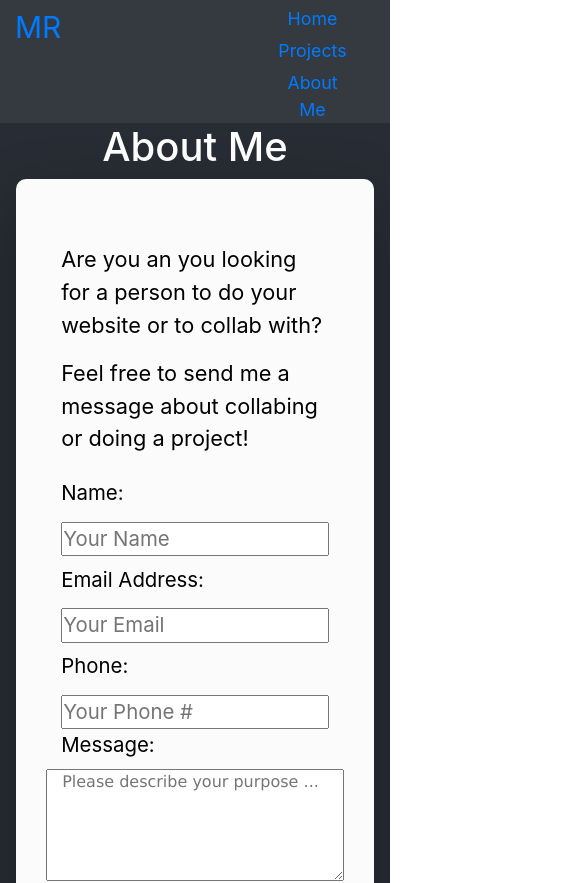
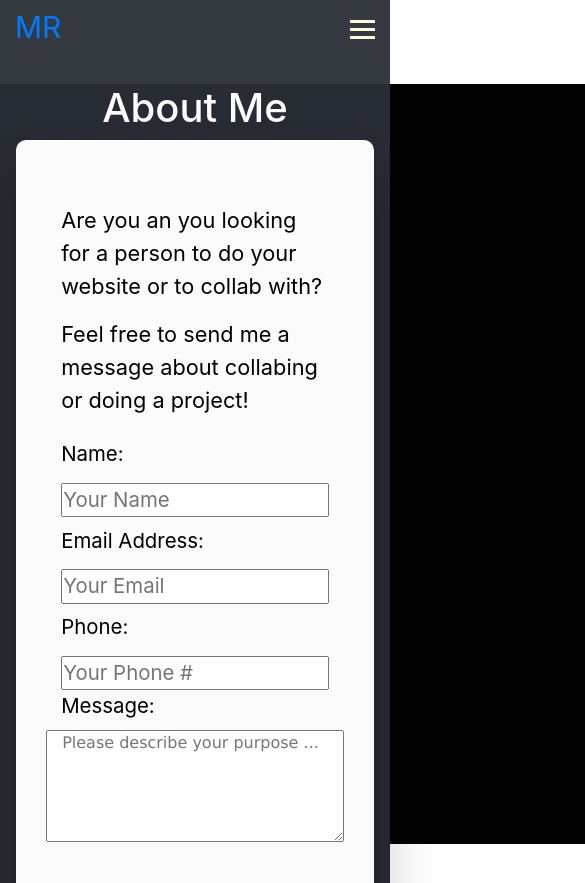
Before and after one commit to miker179/miker179.github.io, a React (Create React App) app: page /aboutme in a window 390 px wide. Shown: the top 883 px of the page, 585 px wide, since content can reach past the window. Built offline with nearby package versions, Linux system fonts and the light colour scheme.

Commit message:
Try to do the toggle nav but cant make it to work

```diff
--- a/src/components/Navbar.js
+++ b/src/components/Navbar.js
@@ -8,12 +8,13 @@ function Navbar() {
         //     <Link to="/projects">Projects </Link>
         //     <Link to="/aboutme">About Me</Link>
         //   </div>
-        <div class="bg-dark row navi">
+        <div className="bg-dark row navi">
             <div class="col-2">
                 <a class="navbar-brand" href="#">MR</a>
             </div>
             <div class="col-4 offset-6">
-            <ul className="nav justify-content-center">
+                <ul className="nav justify-content-center dropdown">
+
                     <li className="nav-item">
                         <Link to="/">Home </Link>
                     </li>
@@ -23,13 +24,39 @@ function Navbar() {
                     <li className="nav-item">
                         <Link to="/aboutme">About Me</Link>
                     </li>
+
                 </ul>
+                <div className="burger">
+                    <div clasName="line1"></div>
+                    <div clasName="line2"></div>
+                    <div clasName="line3"></div>
                 </div>
-
+            </div>
         </div>
 
 
     );
 };
 
+const navSlide = () => {
+    const burger = document.querySelector('.burger');
+    const nav = document.querySelector('.dropdown');
+    const navLinks = document.querySelectorAll('.navi li');
+
+    //toggle nav
+    burger.addEventListener('click', () => {
+        nav.classList.toggle('navi-active');
+    });
+
+    //Animate links
+    navLinks.forEach((link, index) =>{
+        link.style.animation = 'navLinkFade 0.5s ease forwards ${ index / 7';
+    });
+
+}
+
+window.onload = function () {
+    navSlide();
+}
+
 export default Navbar;
--- a/src/css/main.css
+++ b/src/css/main.css
@@ -246,3 +246,12 @@ footer{
     padding: 10px;
     font-size: .80em;
 }
+.burger{
+    display: none;
+}
+.burger div{
+    width: 25px;
+    height: 3px;
+    background-color: cornsilk;
+    margin-top: 5px;
+}
--- a/src/css/mobile.css
+++ b/src/css/mobile.css
@@ -39,4 +39,48 @@ used for background---*/
     .form__text{
         font-size: .8em;
     }
+    /*-------Navigation Bar-------*/
+    .burger{
+        display: block;
+        position: absolute;
+        top: 15px;
+        right: 15px;
+        cursor: pointer;
+    }
+    body{
+        overflow-x: hidden;
+    }
+    .navi .dropdown{
+        position: absolute;
+        top:10vh;
+        right: 0px;
+        width: 100px;
+        background-color: black;
+        height: 90vh;
+        z-index: 2;
+        width: 100vw;
+        transform: translateX(100%);
+        transition: transform 0.5s ease-in;
+    }
+    .navi .dropdown li{
+        opacity: 0;
+    }
+    .bg-dark {
+        background-color: #343a40!important;
+        height: 10vh;
+    }
+    .navi-active{
+        transform: translateX(0%);
+    }
+
+    @keyframes navLinkFade {
+        from{
+            opacity: 0;
+            transform: translateX(50px);
+        }
+        to{
+            opacity: 1;
+            transform: translateX(0px);
+        }
+    }
 }
```
Lines whose indentation alone changed are shown as unchanged.
